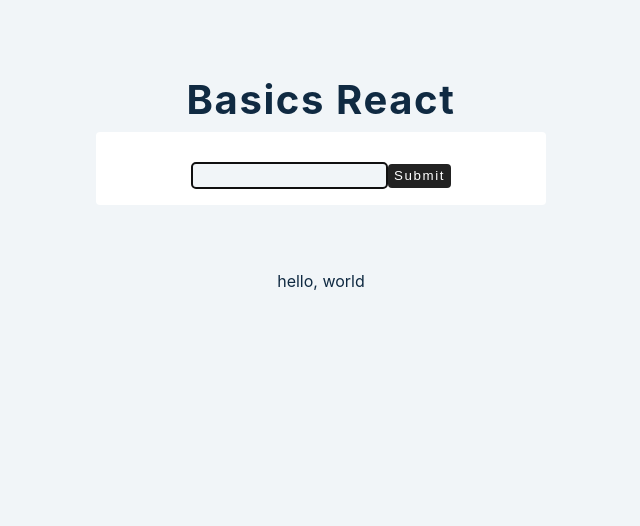
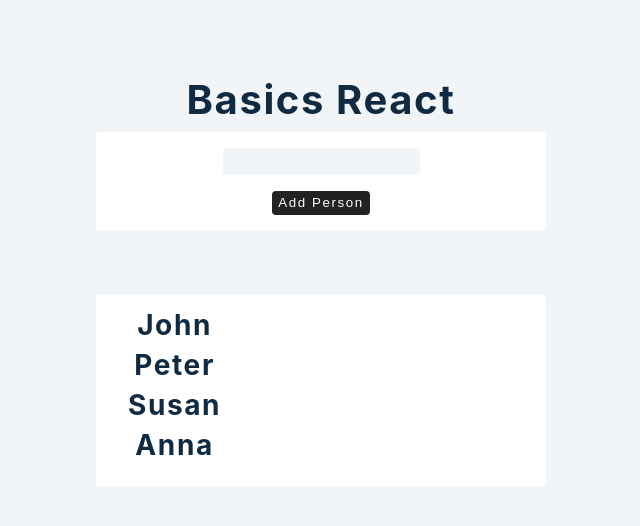
Before and after one commit to viktishchenko/rehearsal, a React (Create React App) app in the folder basics/: page / in a window 1280 px wide. Shown: the top 526 px of the page, without its empty margins (319-959 px from the left). Built offline with nearby package versions, Linux system fonts and the light colour scheme.

Commit message:
feat: add app for useReducer hook

```diff
--- a/basics/src/App.js
+++ b/basics/src/App.js
@@ -1,4 +1,4 @@
-import Second from "./tutorial/5-useRef/1-useRef-basics";
+import Second from "./tutorial/6-useReducer/";
 
 function App() {
   return (
--- /dev/null
+++ b/basics/src/tutorial/6-useReducer/Modal.js
@@ -0,0 +1,7 @@
+import React from "react";
+
+const Modal = () => {
+  return <div>Modal</div>;
+};
+
+export default Modal;
--- /dev/null
+++ b/basics/src/tutorial/6-useReducer/index.js
@@ -0,0 +1,63 @@
+import React, { useState } from "react";
+import Modal from "./Modal";
+import { data } from "../../data";
+
+const Index = () => {
+  const [people, setPeople] = useState(data);
+  const [showModal, setShowModal] = useState(false);
+  const [name, setName] = useState("");
+
+  const handleSubmit = (e) => {
+    e.preventDefault();
+    if (name) {
+      console.log("halo");
+      console.log("name", name);
+      setPeople([...people, { id: new Date().getTime().toString(), name }]);
+      setName("");
+    } else {
+      console.log("bye");
+      setShowModal(true);
+      setTimeout(() => {
+        setShowModal(false);
+        // window.location.reload();
+      }, 3000);
+    }
+  };
+
+  // const inputOnChange = (e) => {
+  //   const input = e.target.value;
+  //   setName(input);
+  //   console.log("input", input);
+  // };
+
+  return (
+    <>
+      {showModal && <Modal />}
+      <form action="" className="form" onSubmit={handleSubmit}>
+        <div>
+          <input
+            type="text"
+            value={name}
+            // onChange={(e) => inputOnChange(e)}
+            onChange={(e) => setName(e.target.value)}
+          />
+        </div>
+        <button type="submit">add person</button>
+      </form>
+      <div className="item">
+        <ul>
+          {people.map((person) => {
+            const { id, name } = person;
+            return (
+              <li key={id}>
+                <h3>{name}</h3>
+              </li>
+            );
+          })}
+        </ul>
+      </div>
+    </>
+  );
+};
+
+export default Index;
```
Also changed, not shown: basics/src/assets/6/1-useReducer-init.png (added).
